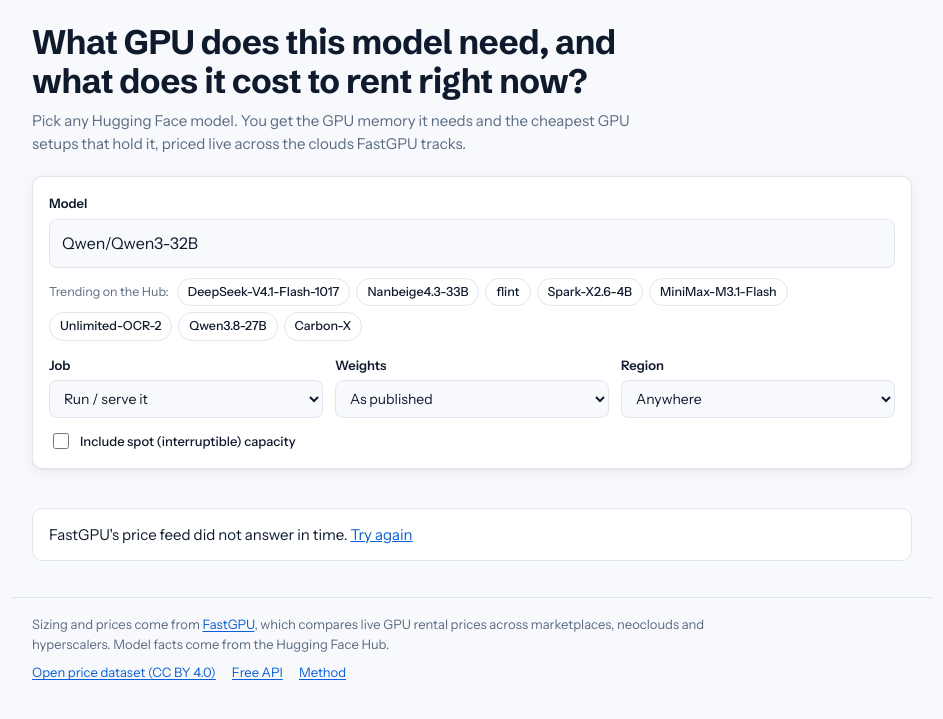
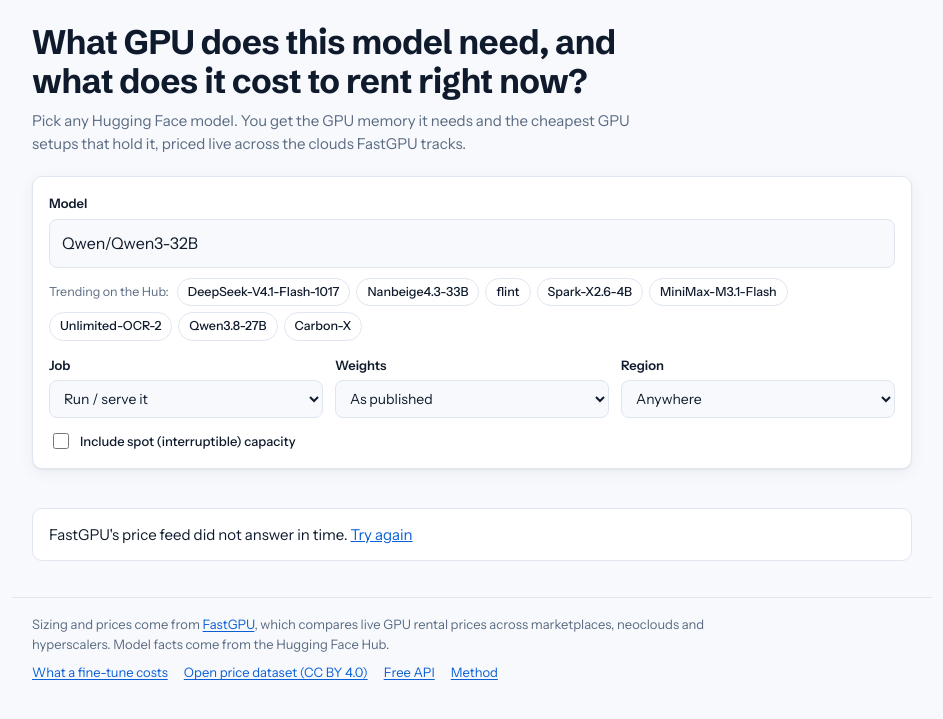
Before and after one commit to Yisyuan1126/demo, a plain HTML site: page index.html in a window 1280 px wide. Shown: the part 49-768 px from the top of the page, without its empty margins (168-1111 px from the left). Drawn offline with Linux system fonts and the light colour scheme; no server answers.

Commit message:
Link the Fine-Tuning Cost Calculator Space

```diff
--- a/index.html
+++ b/index.html
@@ -69,6 +69,7 @@
   <footer>
     <p>Sizing and prices come from <a href="https://fastgpu.co/?utm_source=huggingface&amp;utm_medium=space&amp;utm_campaign=gpu-cost-calculator" target="_blank" rel="noopener">FastGPU</a>, which compares live GPU rental prices across marketplaces, neoclouds and hyperscalers. Model facts come from the Hugging Face Hub.</p>
     <p class="links">
+      <a href="https://huggingface.co/spaces/fastgpu/fine-tuning-cost-calculator" target="_blank" rel="noopener">What a fine-tune costs</a>
       <a href="https://huggingface.co/datasets/fastgpu/cloud-gpu-prices" target="_blank" rel="noopener">Open price dataset (CC BY 4.0)</a>
       <a href="https://fastgpu.co/docs?utm_source=huggingface&amp;utm_medium=space&amp;utm_campaign=gpu-cost-calculator" target="_blank" rel="noopener">Free API</a>
       <a href="https://fastgpu.co/methodology?utm_source=huggingface&amp;utm_medium=space&amp;utm_campaign=gpu-cost-calculator" target="_blank" rel="noopener">Method</a>
```
